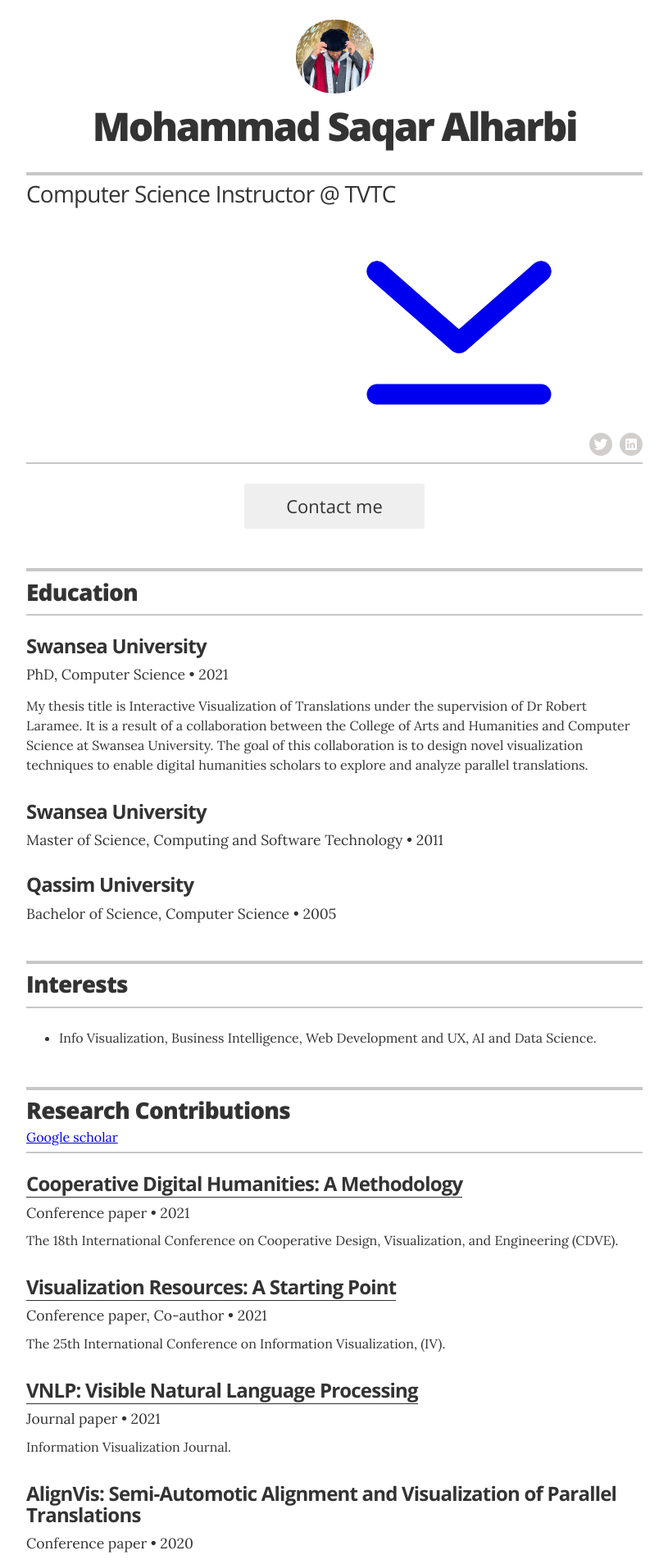
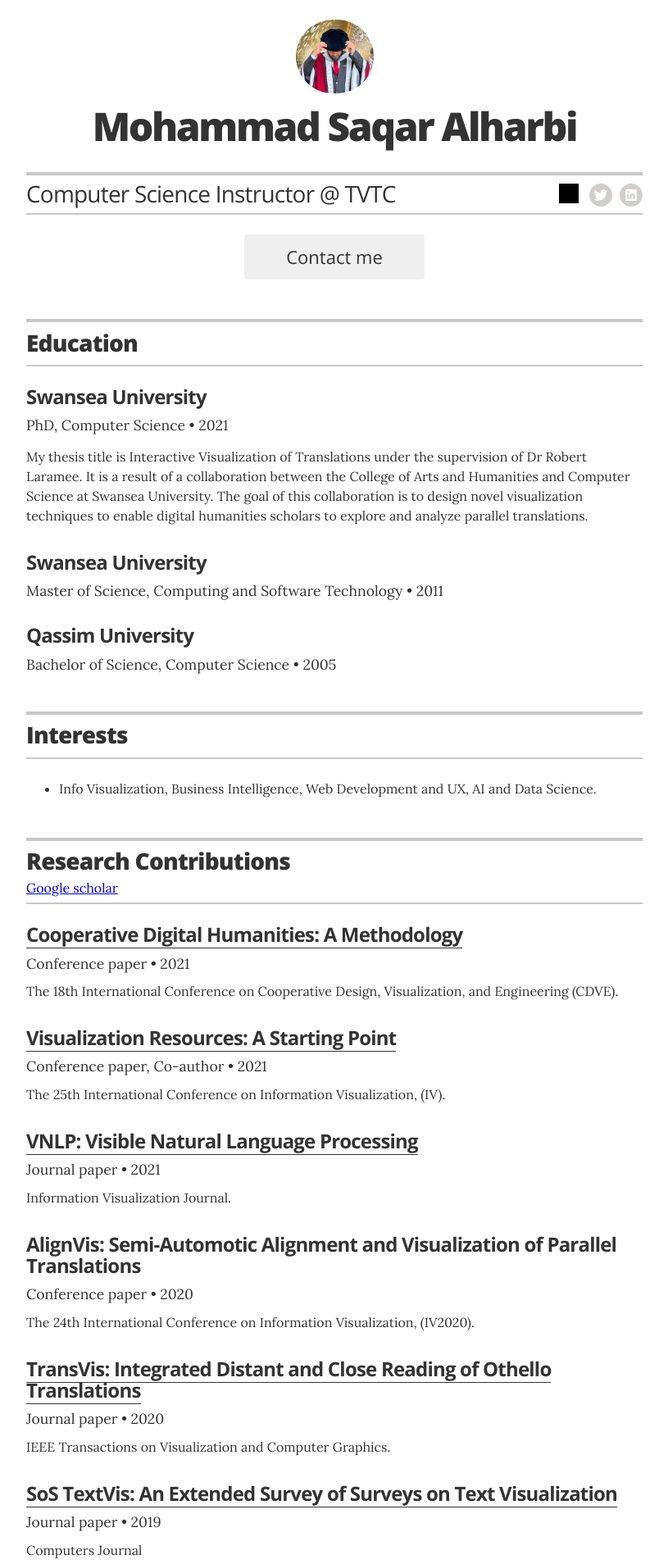
Before and after one commit to msalharbi/msalharbi.github.io, a Jekyll site: the page built from index.html, in a window 1280 px wide. Shown: the top 1908 px of the page at 82% size, without its empty margins (232-1047 px from the left). Built offline with Jekyll 4.4.1, drawn with Linux system fonts in a browser that asks for light colours.

Commit message:
Added Email contact icon

```diff
--- a/_includes/icons/icon-email.html
+++ b/_includes/icons/icon-email.html
@@ -1,4 +1,5 @@
-<svg xmlns="http://www.w3.org/2000/svg" viewBox="0 0 24 24" width="100%" height="100%" fill="none" stroke="currentColor" stroke-width="2" stroke-linecap="round" stroke-linejoin="round" class="email-icon">
+<svg xmlns="http://www.w3.org/2000/svg" x="0px" y="0px"
+viewBox="0 0 28 28" enable-background="new 0 0 28 28" xml:space="preserve" width="28">
    <path d="M0 0h24v24H0z" stroke="none"/>
    <path d="M20 6L12 13L4 6"/>
    <path d="M20 6L12 13L4 6" fill="none"/>
```
